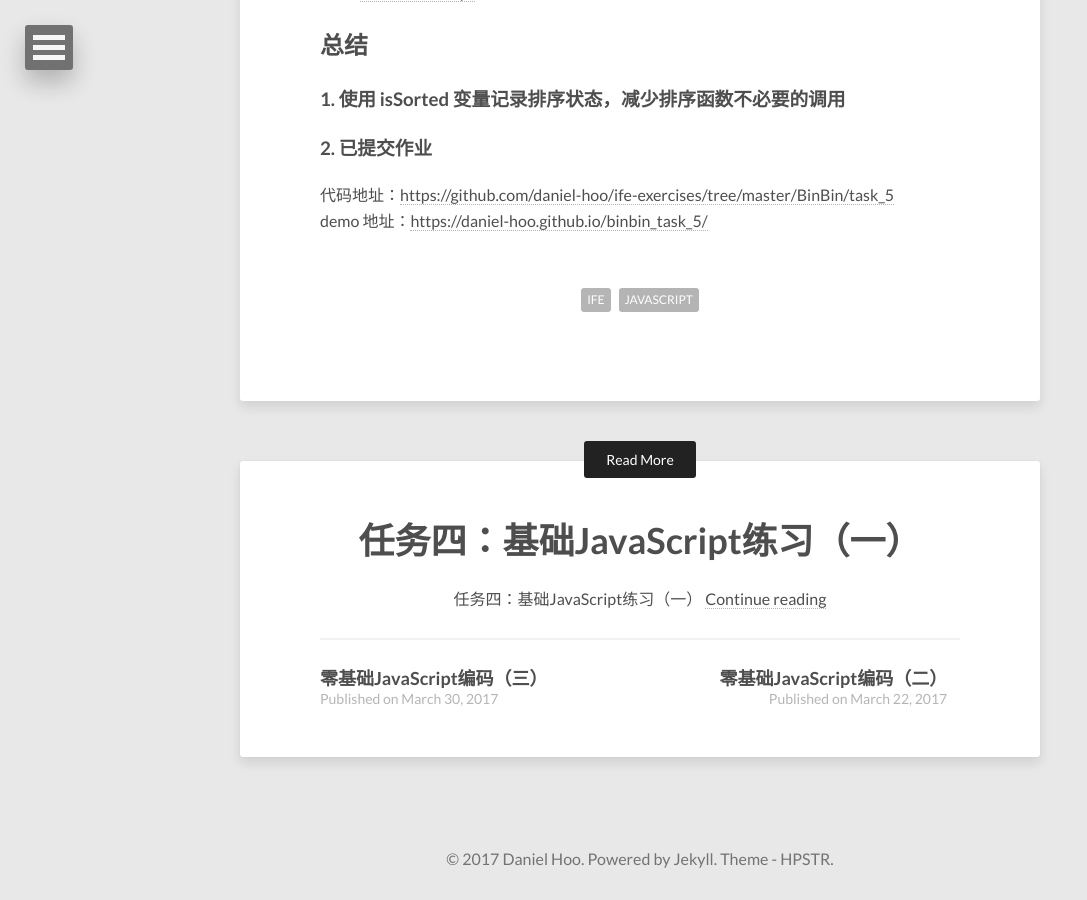
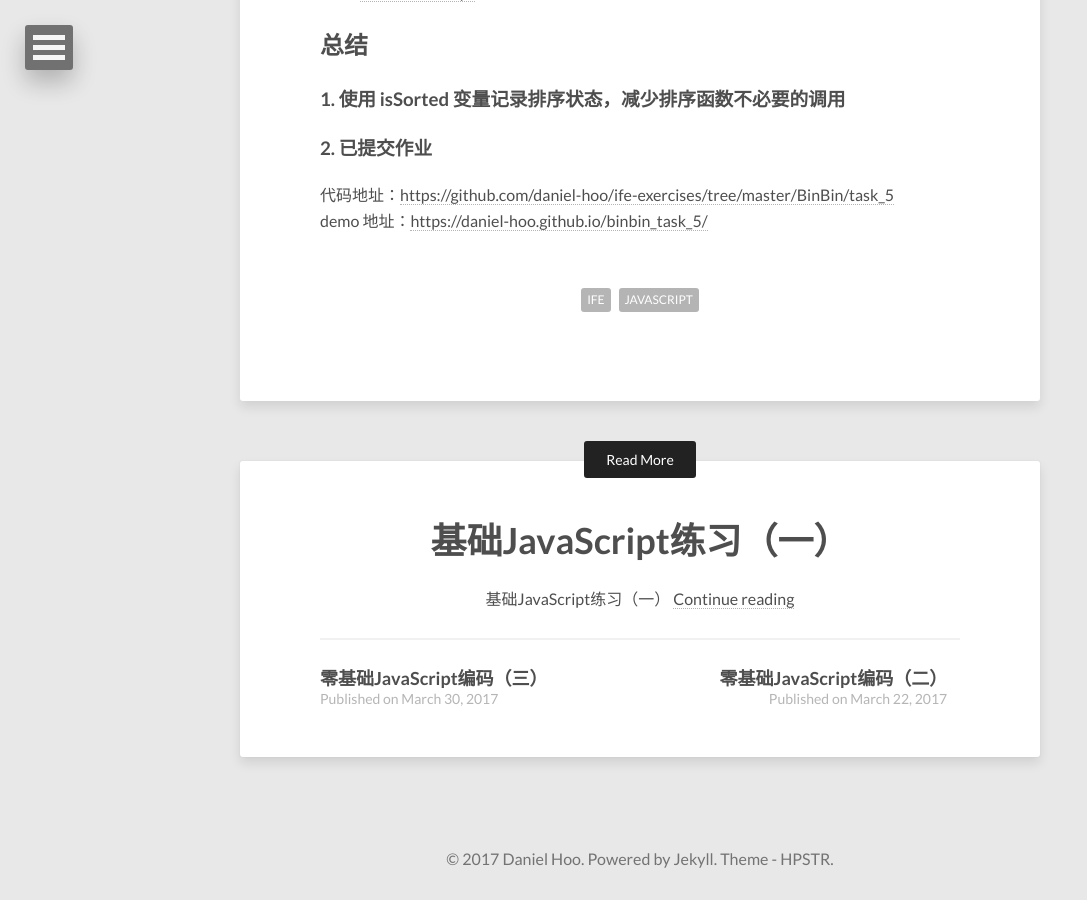
Before and after one commit to huxinsen/huxinsen.github.io, a Jekyll site: the page built from _posts/2017-05-05-ife-js-task-5.markdown, in a window 1280 px wide and 900 px high, scrolled down 1619 px. Shown: the whole window, without its empty margins (0-1087 px from the left). Built offline with Jekyll 4.4.1, drawn with Linux system fonts in a browser that asks for light colours; nearby versions of some CDN libraries; some of the changed text lies outside the part shown.

Commit message:
Fix titles

```diff
--- a/_posts/2017-05-05-ife-js-task-4.markdown
+++ b/_posts/2017-05-05-ife-js-task-4.markdown
@@ -1,7 +1,7 @@
 ---
 layout: post
-title:  任务四：基础JavaScript练习（一）
-description: "任务四：基础JavaScript练习（一）"
+title: 基础JavaScript练习（一）
+description: "基础JavaScript练习（一）"
 share: false
 tags: [ife, javascript]
 image:
--- a/_posts/2017-05-05-ife-js-task-5.markdown
+++ b/_posts/2017-05-05-ife-js-task-5.markdown
@@ -1,7 +1,7 @@
 ---
 layout: post
-title:  任务五：基础JavaScript练习（二）
-description: "任务五：基础JavaScript练习（二）"
+title: 基础JavaScript练习（二）
+description: "基础JavaScript练习（二）"
 share: false
 tags: [ife, javascript]
 image:
```
